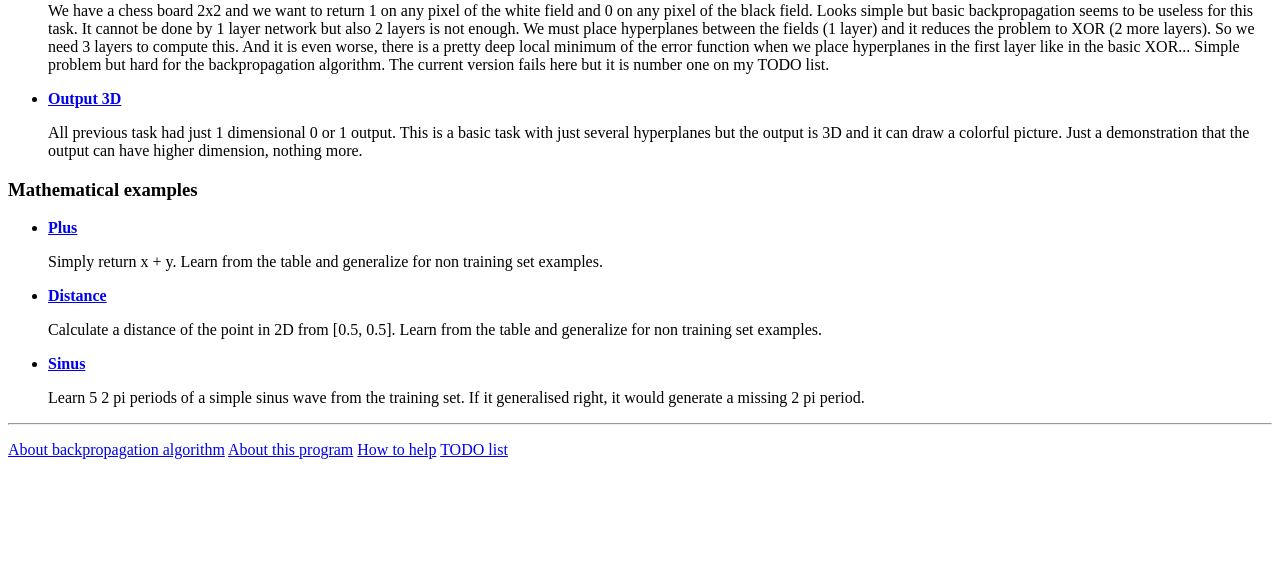
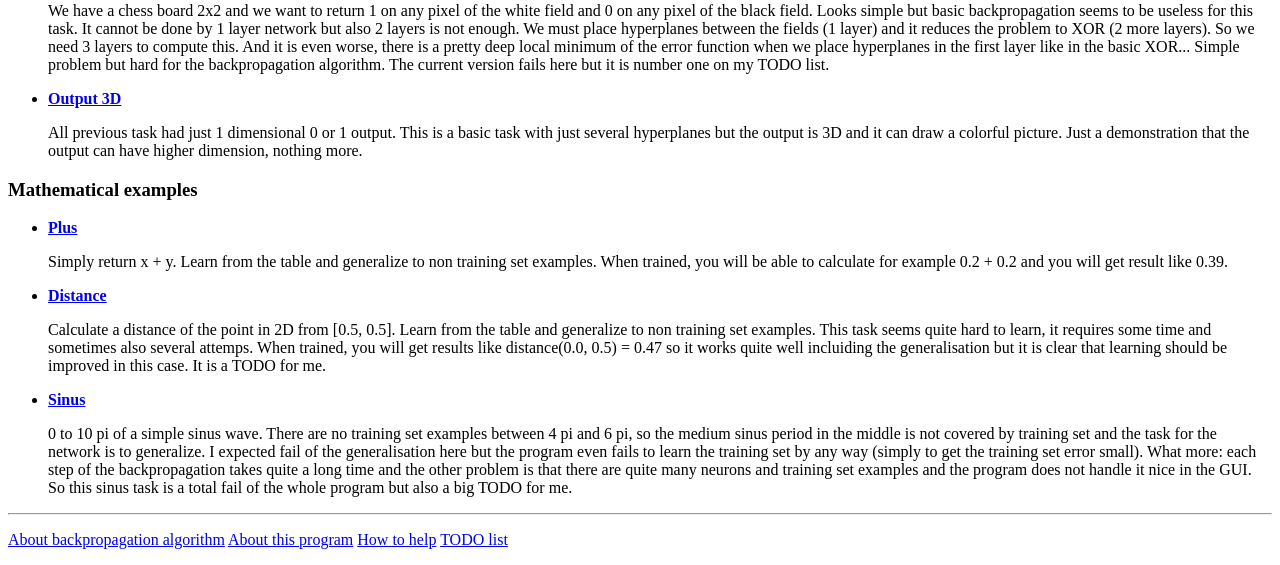
Before and after one commit to honzour/backpropagation, a PHP site: page /2.0/examples/index.php in a window 1280 px wide. Shown: the part 731-1296 px from the top of the page. Before the commit the page ends 1190 px from the top, so only its background shows below. Run offline with PHP 8.4, Linux system fonts and the light colour scheme.

Commit message:
+ and sinus examples description

```diff
--- a/web/2.0/examples/distance/index.php
+++ b/web/2.0/examples/distance/index.php
@@ -9,7 +9,7 @@ include '../../google.php'
 ?>
 <H2>Distance</H2>
 <P>
-Calculate a distance of the point in 2D from [0.5, 0.5]. Learn from the table and generalize for non training set examples.
+Calculate a distance of the point in 2D from [0.5, 0.5]. Learn from the table and generalize to non training set examples. This task seems quite hard to learn, it requires some time and sometimes also several attemps. When trained, you will get results like distance(0.0, 0.5) = 0.47 so it works quite well incluiding the generalisation but it is clear that learning should be improved in this case. It is a TODO for me.
 </P>
 <UL>
 <LI><A HREF="backpropagation://backpropagation.moxo.cz/2.0/examples/distance/network.csv">Import the problem to be learned</A></LI>
--- a/web/2.0/examples/index.php
+++ b/web/2.0/examples/index.php
@@ -65,19 +65,19 @@ All previous task had just 1 dimensional 0 or 1 output. This is a basic task wit
 <LI>
 <B><A HREF="plus">Plus</A></B><BR>
 <P>
-Simply return x + y. Learn from the table and generalize for non training set examples.
+Simply return x + y. Learn from the table and generalize to non training set examples. When trained, you will be able to calculate for example 0.2 + 0.2 and you will get result like 0.39.
 </P>
 </LI>
 <LI>
 <B><A HREF="distance">Distance</A></B><BR>
 <P>
-Calculate a distance of the point in 2D from [0.5, 0.5]. Learn from the table and generalize for non training set examples.
+Calculate a distance of the point in 2D from [0.5, 0.5]. Learn from the table and generalize to non training set examples. This task seems quite hard to learn, it requires some time and sometimes also several attemps. When trained, you will get results like distance(0.0, 0.5) = 0.47 so it works quite well incluiding the generalisation but it is clear that learning should be improved in this case. It is a TODO for me.
 </P>
 </LI>
 <LI>
 <B><A HREF="sinus">Sinus</A></B><BR>
 <P>
-Learn 5 2 pi periods of a simple sinus wave from the training set. If it generalised right, it would generate a missing 2 pi period.
+0 to 10 pi of a simple sinus wave. There are no training set examples between 4 pi and 6 pi, so the medium sinus period in the middle is not covered by training set and the task for the network is to generalize. I expected fail of the generalisation here but the program even fails to learn the training set by any way (simply to get the training set error small). What more: each step of the backpropagation takes quite a long time and the other problem is that there are quite many neurons and training set examples and the program does not handle it nice in the GUI. So this sinus task is a total fail of the whole program but also a big TODO for me.
 </P>
 </LI>
 
--- a/web/2.0/examples/sinus/index.php
+++ b/web/2.0/examples/sinus/index.php
@@ -9,15 +9,11 @@ include '../../google.php'
 ?>
 <H2>Sinus</H2>
 <P>
-Learn 5 2 pi periods of a simple sinus wave from the training set. If it generalised right, it would generate a missing 2 pi period. But generalisation will fail here.
+0 to 10 pi of a simple sinus wave. There are no training set examples between 4 pi and 6 pi, so the medium sinus period in the middle is not covered by training set and the task for the network is to generalize. I expected fail of the generalisation here but the program even fails to learn the training set by any way (simply to get the training set error small). What more: each step of the backpropagation takes quite a long time and the other problem is that there are quite many neurons and training set examples and the program does not handle it nice in the GUI. So this sinus task is a total fail of the whole program but also a big TODO for me.
 </P>
 <UL>
 <LI><A HREF="backpropagation://backpropagation.moxo.cz/2.0/examples/sinus/network.csv">Import the problem to be learned</A></LI>
-<LI><A HREF="backpropagation://backpropagation.moxo.cz/2.0/examples/sinus/network.xml">Import the solution</A></LI>
 <LI><A HREF="network.csv">View the problem CSV file</A></LI>
-<LI><A HREF="network.xml">View the solution XML file</A></LI>
-<LI><BR><IMG SRC="result.png">
-<BR>Result visualisation</LI>
 <LI><BR><IMG SRC="network.png">
 <BR>Network visualisation</LI>
 </UL>
```
